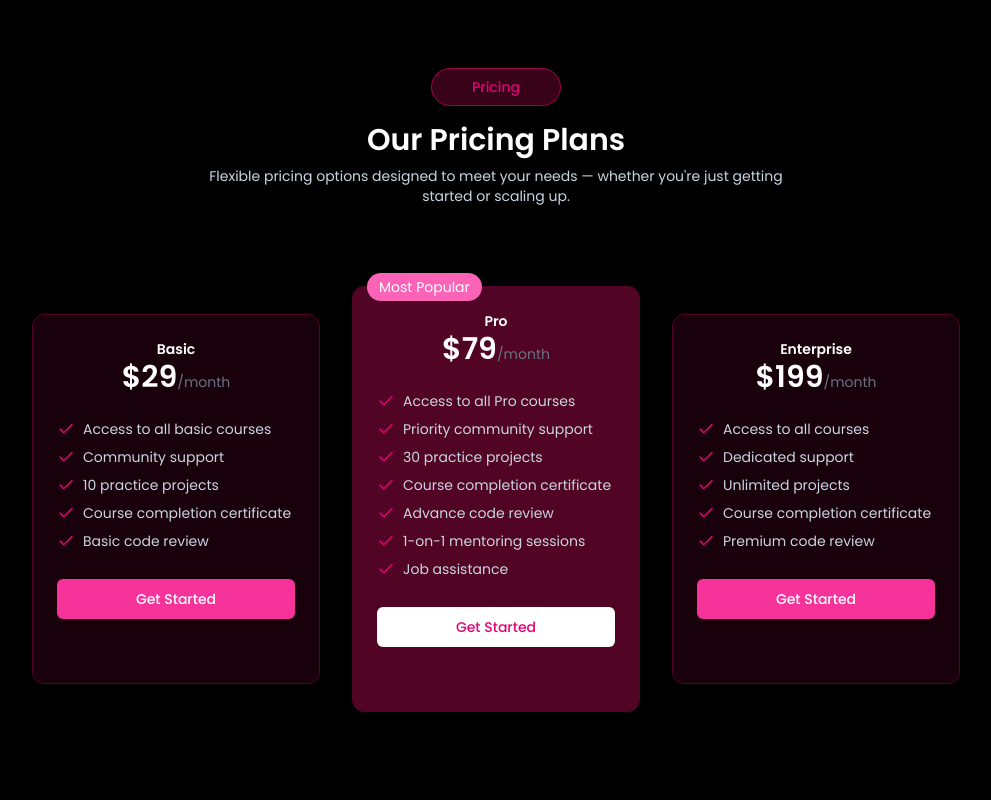
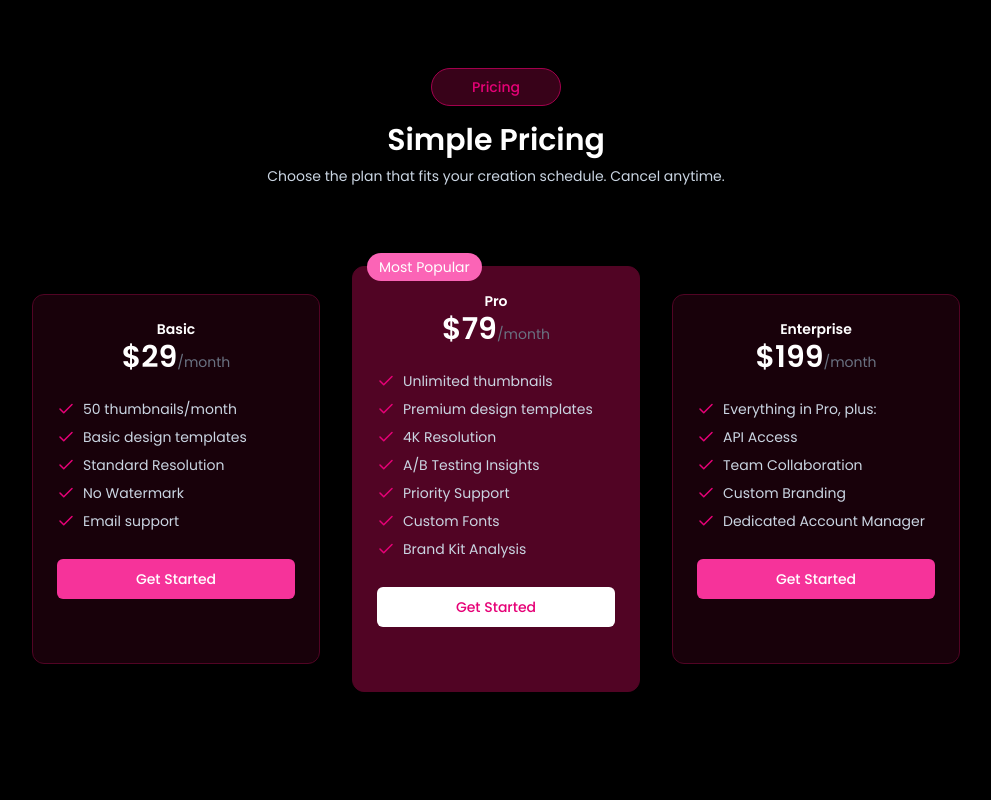
Before and after one commit to bhagatankit05/ThumbCraftor, a React (Vite) app in the folder client/: page / in a window 1280 px wide. Shown: the part 3300-4100 px from the top of the page, without its empty margins (144-1135 px from the left). Built offline with nearby package versions, Linux system fonts and the light colour scheme.

Commit message:
updated and modified

```diff
--- a/client/src/data/pricing.ts
+++ b/client/src/data/pricing.ts
@@ -6,11 +6,11 @@ export const pricingData: IPricing[] = [
         price: 29,
         period: "month",
         features: [
-            "Access to all basic courses",
-            "Community support",
-            "10 practice projects",
-            "Course completion certificate",
-            "Basic code review"
+            "50 thumbnails/month",
+            "Basic design templates",
+            "Standard Resolution",
+            "No Watermark",
+            "Email support"
         ],
         mostPopular: false
     },
@@ -19,13 +19,13 @@ export const pricingData: IPricing[] = [
         price: 79,
         period: "month",
         features: [
-            "Access to all Pro courses",
-            "Priority community support",
-            "30 practice projects",
-            "Course completion certificate",
-            "Advance code review",
-            "1-on-1 mentoring sessions",
-            "Job assistance"
+            "Unlimited thumbnails",
+            "Premium design templates",
+            "4K Resolution",
+            "A/B Testing Insights",
+            "Priority Support",
+            "Custom Fonts",
+            "Brand Kit Analysis"
         ],
         mostPopular: true
     },
@@ -34,11 +34,11 @@ export const pricingData: IPricing[] = [
         price: 199,
         period: "month",
         features: [
-            "Access to all courses",
-            "Dedicated support",
-            "Unlimited projects",
-            "Course completion certificate",
-            "Premium code review"
+            "Everything in Pro, plus:",
+            "API Access",
+            "Team Collaboration",
+            "Custom Branding",
+            "Dedicated Account Manager",
         ],
         mostPopular: false
     }
--- a/client/src/sections/ContactSection.tsx
+++ b/client/src/sections/ContactSection.tsx
@@ -6,7 +6,7 @@ import { motion } from "motion/react";
 export default function ContactSection() {
     return (
         <div className="px-4 md:px-16 lg:px-24 xl:px-32">
-            <SectionTitle text1="Contact" text2="Reach out to us" text3="Ready to grow your brand? Let’s connect and build something exceptional together." />
+            <SectionTitle text1="Contact" text2="Grow your Channel" text3="Have questions about our AI thumbnail generator? Reach out to us!" />
             <form onSubmit={(e) => e.preventDefault()} className='grid sm:grid-cols-2 gap-3 sm:gap-5 max-w-2xl mx-auto text-slate-300 mt-16 w-full' >
                 <motion.div
                     initial={{ y: 150, opacity: 0 }}
--- a/client/src/sections/PricingSection.tsx
+++ b/client/src/sections/PricingSection.tsx
@@ -8,7 +8,7 @@ import { motion } from "motion/react";
 export default function PricingSection() {
     return (
         <div id="pricing" className="px-4 md:px-16 lg:px-24 xl:px-32">
-            <SectionTitle text1="Pricing" text2="Our Pricing Plans" text3="Flexible pricing options designed to meet your needs — whether you're just getting started or scaling up." />
+            <SectionTitle text1="Pricing" text2="Simple Pricing" text3="Choose the plan that fits your creation schedule. Cancel anytime." />
 
             <div className="flex flex-wrap items-center justify-center gap-8 mt-20">
                 {pricingData.map((plan: IPricing, index: number) => (
```
